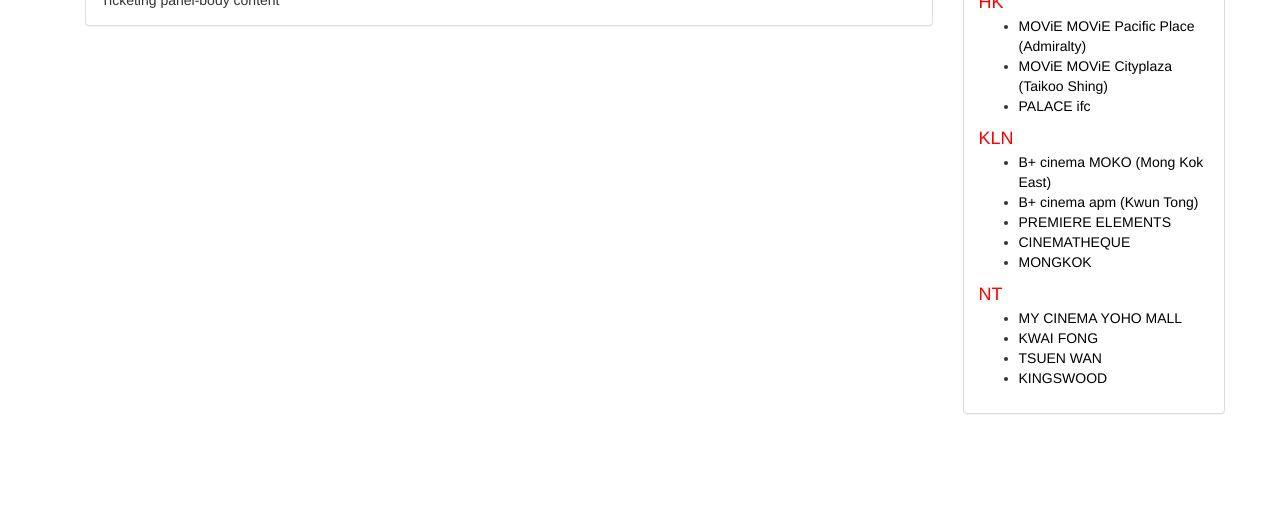
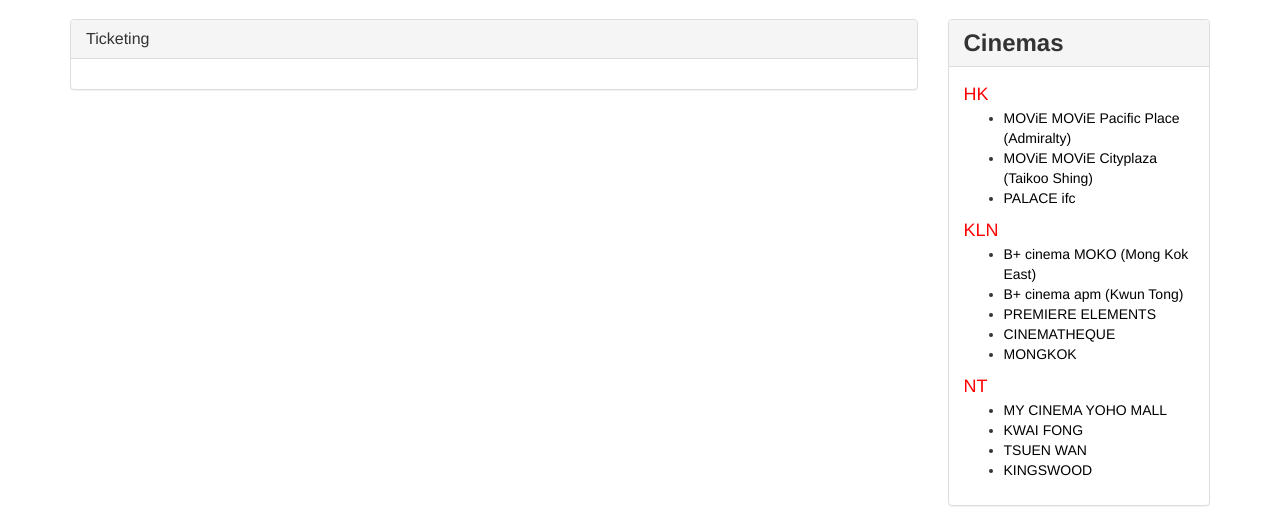
Before and after one commit to BryantSze/D01, a Flask app: page / in a window 1280 px wide. Shown: the part 857-1383 px from the top of the page. Before the commit the page ends 1271 px from the top, so only its background shows below. Run offline with Flask 3, Linux system fonts and the light colour scheme; some libraries are stand-ins or nearby versions.

Commit message:
Add files via upload

```diff
--- a/app/routes.py
+++ b/app/routes.py
@@ -232,15 +232,6 @@
 def cinema_location():
     return render_template('Cinema Location.html.j2')
 
-@app.route('/<region>/cinemas/<int:cinemasid>')
-def cinemas(region, cinemasid):
-    # Logic to retrieve cinema data based on cinemasid and region
-    # ...
-
-    # Render the template for the specified cinema and region
-    template_path = 'Cinemas/{region}/cinemasid={cinemasid}.html.j2'.format(region=region, cinemasid=cinemasid)
-    return render_template(template_path)
-
 
 @app.route('/cinema-details', endpoint='cinema_details')
 def cinema_details():
--- a/app/templates/base.html.j2
+++ b/app/templates/base.html.j2
@@ -1,4 +1,13 @@
 {% extends 'bootstrap/base.html' %}
+
+{% block title %}
+      {% if title %}
+          {{ title }} - Microblog
+      {% else %}
+          {{ _('Welcome to Microblog') }}
+      {% endif %}
+{% endblock %}
+
 {% block styles %}
       {{ super() }}
       <style>
@@ -16,8 +25,9 @@
           }
       </style>
 {% endblock %}
+
 {% block navbar %}
-    <nav class="navbar navbar-default" style="background-color: rgb(126, 119, 119); color: rgb(255, 255, 255); border-color: #e7e7e7; border-top: 3px solid red;"">
+    <nav class="navbar navbar-default" style="background-color: rgb(126, 119, 119); color: rgb(255, 255, 255); border-color: #e7e7e7; border-top: 3px solid red;"" >
         <div class="container">
             <div class="navbar-header">
                 <button type="button"
@@ -30,9 +40,13 @@
                     <span class="icon-bar"></span>
                     <span class="icon-bar"></span>
                 </button>
+                <a class="navbar-brand" href="{{ url_for('index') }}" style="color: white;">Microblog</a>
             </div>
-            <div class="collapse navbar-collapse" id="bs-example-navbar-collapse-1">
+            <div class="collapse navbar-collapse" id="bs-example-navbar-collapse-1" >
                 <ul class="nav navbar-nav">
+                    <li>
+                        <a href="{{ url_for('index') }}" style="color: white;">{{ _('Home') }}</a>
+                    </li>
                     <li>
                         <a href="{{ url_for('explore') }}" style="color: white;">{{ _('Explore') }}</a>
                     </li>
@@ -43,10 +57,10 @@
                 <ul class="nav navbar-nav navbar-right">
                     {% if current_user.is_anonymous %}
                         <li>
-                            <a href="{{ url_for('login') }}" style="color: white;">{{ _('Login') }}</a>
+                            <a href="{{ url_for('login') }}" style="color: white;">{{ _('登入') }}</a>
                         </li>
                         <li>
-                            <a href="{{ url_for('register') }}" style="color: white;">{{ _('Register') }}</a>
+                            <a href="{{ url_for('register') }}" style="color: white;">{{ _('成為會員') }}</a>
                         </li>
                     {% else %}
                         <li>
@@ -60,7 +74,30 @@
             </div>
         </div>
     </nav>
+=======
+      <nav class="navbar navbar-default">
+          <div class="container">
+              <ul class="nav navbar-nav navbar-right">
+                  {% if current_user.is_anonymous %}
+                      <li>
+                          <a href="{{ url_for('login') }}">{{ _('Login') }}</a>
+                      </li>
+                      <li>
+                          <a href="{{ url_for('register') }}">{{ _('Register') }}</a>
+                      </li>
+                  {% else %}
+                      <li>
+                          <a href="{{ url_for('user', username=current_user.username) }}">{{ _('Profile') }}</a>
+                      </li>
+                      <li>
+                          <a href="{{ url_for('logout') }}">{{ _('Logout') }}</a>
+                      </li>
+                  {% endif %}
+              </ul>
+          </div>
+      </nav>
 {% endblock %}
+
 {% block content %}
       <div class="container">
           {% with messages = get_flashed_messages() %}
@@ -71,20 +108,14 @@
           {# application content needs to be provided in the app_content block #}
           <div class="logo-row">
               <a href="{{ url_for('index') }}">
-                <img src="https://www.asia.ccb.com/hongkong_tc/personal/credit_cards/promotions/cinemas-offers/images/broadway-circuit-logo.jpg"
-                     alt="Logo"
-                     class="logo"
-                     style="width: 200px">
+                  <img src="https://www.asia.ccb.com/hongkong_tc/personal/credit_cards/promotions/cinemas-offers/images/broadway-circuit-logo.jpg" alt="Logo" class="logo" style ="width: 200px;">
               </a>
-            <img src="https://mediafiles.cinema.com.hk/broadway/cmsimg/cinweb/webcms/images/MGK-728-x-90-GDN_26437d0fa5e23b.JPG"
-                 alt="Banner"
-                 class="banner"
-                 style="flex-grow: 1;
-                        text-align: right">
+              <img src="https://mediafiles.cinema.com.hk/broadway/cmsimg/cinweb/webcms/images/MGK-728-x-90-GDN_26437d0fa5e23b.JPG" alt="Banner" class="banner" style="flex-grow: 1; text-align: right;">
           </div>
           {% block app_content %}{% endblock %}
       </div>
 {% endblock %}
+
 {% block scripts %}
       {{ super() }}
       {{ moment.include_moment() }}
--- a/app/templates/index.html.j2
+++ b/app/templates/index.html.j2
@@ -1,39 +1,15 @@
 {% extends "base.html.j2" %}
 {% import 'bootstrap/wtf.html' as wtf %}
-{% block title %}Home{% endblock %}
+{% block title %}Home - {{ super() }}{% endblock %}
 {% block app_content %}
-    <div class="container">
     <div class="row">
         <div class="col-md-9">
             <div class="panel panel-default">
                 <div class="panel-heading">
-                        <div class="menu-item active row">
-                            <div class="col-md-6">
-                                <h3 class="panel-title" style="font-size: 24px; font-weight: bold;">
-                                    <a href="#"
-                                       data-target="ticketing"
-                                       class="active"
-                                       onclick="togglePanel('ticketing')">Ticketing</a>
-                                </h3>
-                            </div>
-                            <div class="col-md-6">
-                                <h3 class="panel-title" style="font-size: 24px; font-weight: bold;">
-                                    <a href="#" data-target="booking" onclick="togglePanel('booking')">Booking</a>
-                                </h3>
-                            </div>
-                        </div>
+                    <h3 class="panel-title">Ticketing</h3>
                 </div>
                 <div class="panel-body">
-                        <div class="row">
-                            <div class="col-md-9" id="ticketing">
                     <!-- Add your ticketing content here -->
-                                Ticketing panel-body content
-                            </div>
-                            <div class="col-md-9" id="booking" style="display:none;">
-                                <!-- Add your booking content here -->
-                                Booking panel-body content
-                            </div>
-                        </div>
                 </div>
             </div>
         </div>
@@ -48,76 +24,91 @@
                     <div class="index-cinema-tab-content-container">
                         <div class="index-cinema-tab-content">
                             <div class="index-cinema-tab-row">
-                                    <div class="index-cinema-tab-district" style="font-size: 18px; color: red">HK</div>
+                                <div class="index-cinema-tab-district"
+                                     style="font-size: 18px;
+                                            color: red">HK</div>
                                 <ul>
-                                        <div class="cinema-name" data-cinema-id="16">
+                                    <div class="index-cinema-tab-name" data-cinema-id="16">
                                         <li>
-                                                <a href="{{ url_for('cinemas', region='HK', cinemasid=16) }}" style="color: #000000">MOViE MOViE Pacific Place (Admiralty)</a>
+                                            <a href="/en/site/cinemainfo/MOViE-MOViE-Pacific-Place-%28Admiralty%29/info"
+                                               style="color: #000000">
+                                            MOViE MOViE Pacific Place (Admiralty)							</a>
                                         </li>
                                     </div>
-                                        <div class="cinema-name" data-cinema-id="20">
+                                    <div class="index-cinema-tab-name" data-cinema-id="20">
                                         <li>
-                                                <a href="{{ url_for('cinemas', region='HK', cinemasid=20) }}" style="color: #000000">MOViE MOViE Cityplaza (Taikoo Shing)</a>
+                                            <a href="/en/site/cinemainfo/MOViE-MOViE-Cityplaza-%28Taikoo-Shing%29/info"
+                                               style="color: #000000">
+                                            MOViE MOViE Cityplaza (Taikoo Shing)							</a>
                                         </li>
                                     </div>
-                                        <div class="cinema-name" data-cinema-id="12">
+                                    <div class="index-cinema-tab-name" data-cinema-id="12">
                                         <li>
-                                                <a href="{{ url_for('cinemas', region='HK', cinemasid=12) }}" style="color: #000000;">PALACE ifc</a>
+                                            <a href="/en/site/cinemainfo/PALACE-ifc/info" style="color: #000000;">PALACE ifc</a>
                                         </li>
                                     </div>
                                 </ul>
                             </div>
                             <div class="index-cinema-tab-row">
-                                    <div class="index-cinema-tab-district" style="font-size: 18px; color: red">KLN</div>
+                                <div class="index-cinema-tab-district"
+                                     style="font-size: 18px;
+                                            color: red">KLN</div>
                                 <ul>
-                                        <div class="cinema-name" data-cinema-id="22">
+                                    <div class="index-cinema-tab-name" data-cinema-id="22">
                                         <li>
-                                                <a href="{{ url_for('cinemas', region='KLN', cinemasid=22) }}" style="color: #000000">B+ cinema MOKO (Mong Kok East)</a>
+                                            <a href="/en/site/cinemainfo/B%2B-cinema-MOKO-%28Mong-Kok-East%29/info"
+                                               style="color: #000000">
+                                            B+ cinema MOKO (Mong Kok East)							</a>
                                         </li>
                                     </div>
-                                        <div class="cinema-name" data-cinema-id="14">
+                                    <div class="index-cinema-tab-name" data-cinema-id="14">
                                         <li>
-                                                <a href="{{ url_for('cinemas', region='KLN', cinemasid=14) }}" style="color: #000000">B+ cinema apm (Kwun Tong)</a>
+                                            <a href="/en/site/cinemainfo/B%2B-cinema-apm-%28Kwun-Tong%29/info"
+                                               style="color: #000000">B+ cinema apm (Kwun Tong)</a>
                                         </li>
                                     </div>
-                                        <div class="cinema-name" data-cinema-id="21">
+                                    <div class="index-cinema-tab-name" data-cinema-id="21">
                                         <li>
-                                                <a href="{{ url_for('cinemas', region='KLN', cinemasid=21) }}" style="color: #000000">PREMIERE ELEMENTS</a>
+                                            <a href="/en/site/cinemainfo/PREMIERE-ELEMENTS/info"
+                                               style="color: #000000">PREMIERE ELEMENTS</a>
                                         </li>
                                     </div>
-                                        <div class="cinema-name" data-cinema-id="10">
+                                    <div class="index-cinema-tab-name" data-cinema-id="10">
                                         <li>
-                                                <a href="{{ url_for('cinemas', region='KLN', cinemasid=10) }}" style="color: #000000;">CINEMATHEQUE</a>
+                                            <a href="/en/site/cinemainfo/CINEMATHEQUE/info" style="color: #000000;">CINEMATHEQUE</a>
                                         </li>
                                     </div>
-                                        <div class="cinema-name" data-cinema-id="5">
+                                    <div class="index-cinema-tab-name" data-cinema-id="5">
                                         <li>
-                                                <a href="{{ url_for('cinemas', region='KLN', cinemasid=5) }}" style="color: #000000;">MONGKOK</a>
+                                            <a href="/en/site/cinemainfo/MONGKOK/info" style="color: #000000;">MONGKOK</a>
                                         </li>
                                     </div>
                                 </ul>
                             </div>
                             <div class="index-cinema-tab-row">
-                                    <div class="index-cinema-tab-district" style="font-size: 18px; color: red">NT</div>
+                                <div class="index-cinema-tab-district"
+                                     style="font-size: 18px;
+                                            color: red">NT</div>
                                 <ul>
-                                        <div class="cinema-name" data-cinema-id="19">
+                                    <div class="index-cinema-tab-name" data-cinema-id="19">
                                         <li>
-                                                <a href="{{ url_for('cinemas', region='NT', cinemasid=19) }}" style="color: #000000">MY CINEMA YOHO MALL</a>
+                                            <a href="/en/site/cinemainfo/MY-CINEMA-YOHO-MALL/info"
+                                               style="color: #000000">MY CINEMA YOHO MALL</a>
                                         </li>
                                     </div>
-                                        <div class="cinema-name" data-cinema-id="6">
+                                    <div class="index-cinema-tab-name" data-cinema-id="6">
                                         <li>
-                                                <a href="{{ url_for('cinemas', region='NT', cinemasid=6) }}" style="color: #000000;">KWAI FONG</a>
+                                            <a href="/en/site/cinemainfo/KWAI-FONG/info" style="color: #000000;">KWAI FONG</a>
                                         </li>
                                     </div>
-                                        <div class="cinema-name" data-cinema-id="3">
+                                    <div class="index-cinema-tab-name" data-cinema-id="3">
                                         <li>
-                                                <a href="{{ url_for('cinemas', region='NT', cinemasid=3) }}" style="color: #000000;">TSUEN WAN</a>
+                                            <a href="/en/site/cinemainfo/TSUEN-WAN/info" style="color: #000000;">TSUEN WAN</a>
                                         </li>
                                     </div>
-                                        <div class="cinema-name" data-cinema-id="9">
+                                    <div class="index-cinema-tab-name" data-cinema-id="9">
                                         <li>
-                                                <a href="{{ url_for('cinemas', region='NT', cinemasid=9) }}" style="color: #000000;">KINGSWOOD</a>
+                                            <a href="/en/site/cinemainfo/KINGSWOOD/info" style="color: #000000;">KINGSWOOD</a>
                                         </li>
                                     </div>
                                 </ul>
@@ -129,19 +120,4 @@
             </div>
         </div>
     </div>
-    </div>
-    <script>
-function togglePanel(panelId) {
-    var ticketingPanel = document.getElementById('ticketing');
-    var bookingPanel = document.getElementById('booking');
-
-    if (panelId === 'ticketing') {
-        ticketingPanel.style.display = 'block';
-        bookingPanel.style.display = 'none';
-    } else if (panelId === 'booking') {
-        ticketingPanel.style.display = 'none';
-        bookingPanel.style.display = 'block';
-    }
-}
-    </script>
 {% endblock %}
```
Also changed, not shown: app/templates/Cinema Location.html.j2 (+32 -36 lines), app/templates/login.html.j2 (+4 -9 lines). Lines whose indentation alone changed are shown as unchanged.
